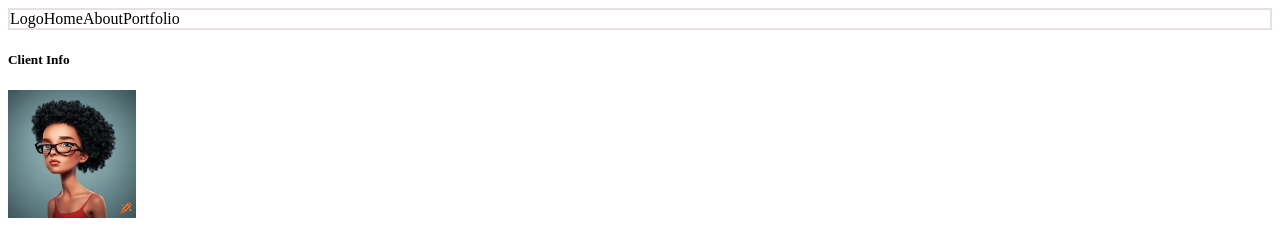
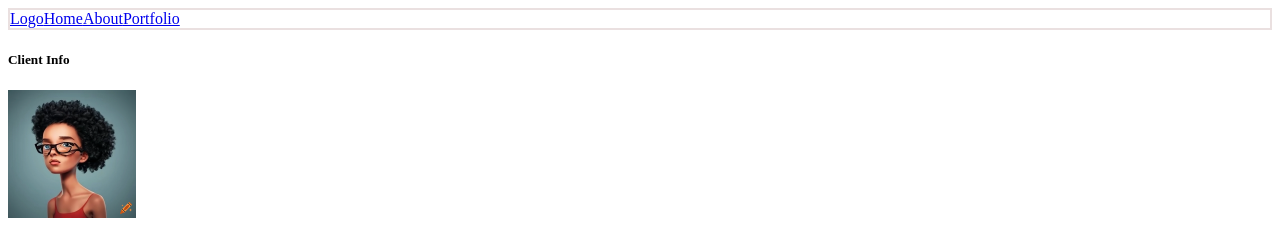
Before and after one commit to tokslaw7/Client-Portfolio, a plain HTML site: page index.html in a window 1280 px wide. Shown: the top 242 px of the page. Drawn offline with Linux system fonts and the light colour scheme.

Commit message:
changed nav div to links

```diff
--- a/index.html
+++ b/index.html
@@ -8,12 +8,18 @@
 </head>
 <body>
     <header>
-        <nav class="container">
+        <!-- <nav class="container">
                 <div class="Logo">Logo</div>
                 <div class="Home">Home</div>
-                <div class="About">About</div>
-                <div class="Portfolio">Portfolio</div>
-        </nav>
+                <div class="bout">About</div>
+                <div class="portfolio">Portfolio</div>
+        </nav> -->
+        <nav class="container">
+            <a class="logo" href="#">Logo</a>
+            <a class="home active" aria-current="page" href="#">Home</a>
+            <a class="about" href="#">About</a>
+            <a class="portfolio-link" href="#">Portfolio</a>
+          </nav>
     </header>
     <aside>
         <h5>Client Info</h5>
```
